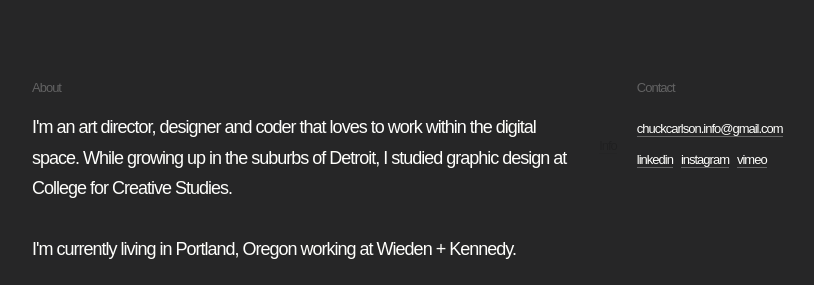
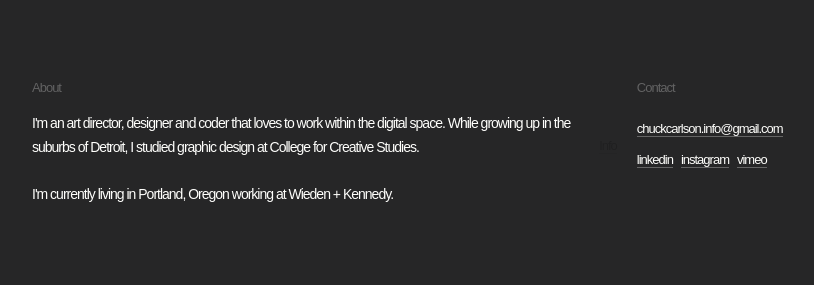
Before and after one commit to chuckcarlson/chuckcarlson.github.io, a plain HTML site: page index.html in a window 1280 px wide. Both pictures are taken after a click on the element "Info". Shown: the whole page, without its empty margins (32-846 px from the left). Drawn offline with nearby package versions, Linux system fonts and the light colour scheme; a web font is replaced by a local one.

Commit message:
added bio

```diff
--- a/index.html
+++ b/index.html
@@ -24,7 +24,7 @@
   <div class="container2">
     <div class="six columns2">
       <p class="label">About</p>
-      <div class="aboutme">I'm an art director, designer and coder that loves to work within the digital space. While growing up in the suburbs of Detroit, I studied graphic design at College for Creative Studies.<br>&nbsp;<br>I'm currently living in Portland, Oregon working at
+      <div class="bio">I'm an art director, designer and coder that loves to work within the digital space. While growing up in the suburbs of Detroit, I studied graphic design at College for Creative Studies.<br>&nbsp;<br>I'm currently living in Portland, Oregon working at
         Wieden + Kennedy.<br>&nbsp;</div>
     </div>
     <div class="six columns2">
--- a/js/index.js
+++ b/js/index.js
@@ -35,7 +35,7 @@ $(".setup").css({
     'padding-top':total2, 'padding-bottom':total2
 });
   $('div.hidden').fadeIn(600).removeClass('hidden');
-        $('.lj, .name').flowtype({
+        $('.lj, .name, .bio').flowtype({
    minimum   : 400,
    maximum   : 1440,
    minFont   : 14,
@@ -84,7 +84,7 @@ $("#load-more").click(function(e) {
     scrollTop: $('#project' + count).offset().top - 0
   }, 300);
 
-    $('.lj, .name').flowtype({
+    $('.lj, .name, .bio').flowtype({
    minimum   : 400,
    maximum   : 1440,
    minFont   : 13,
```
